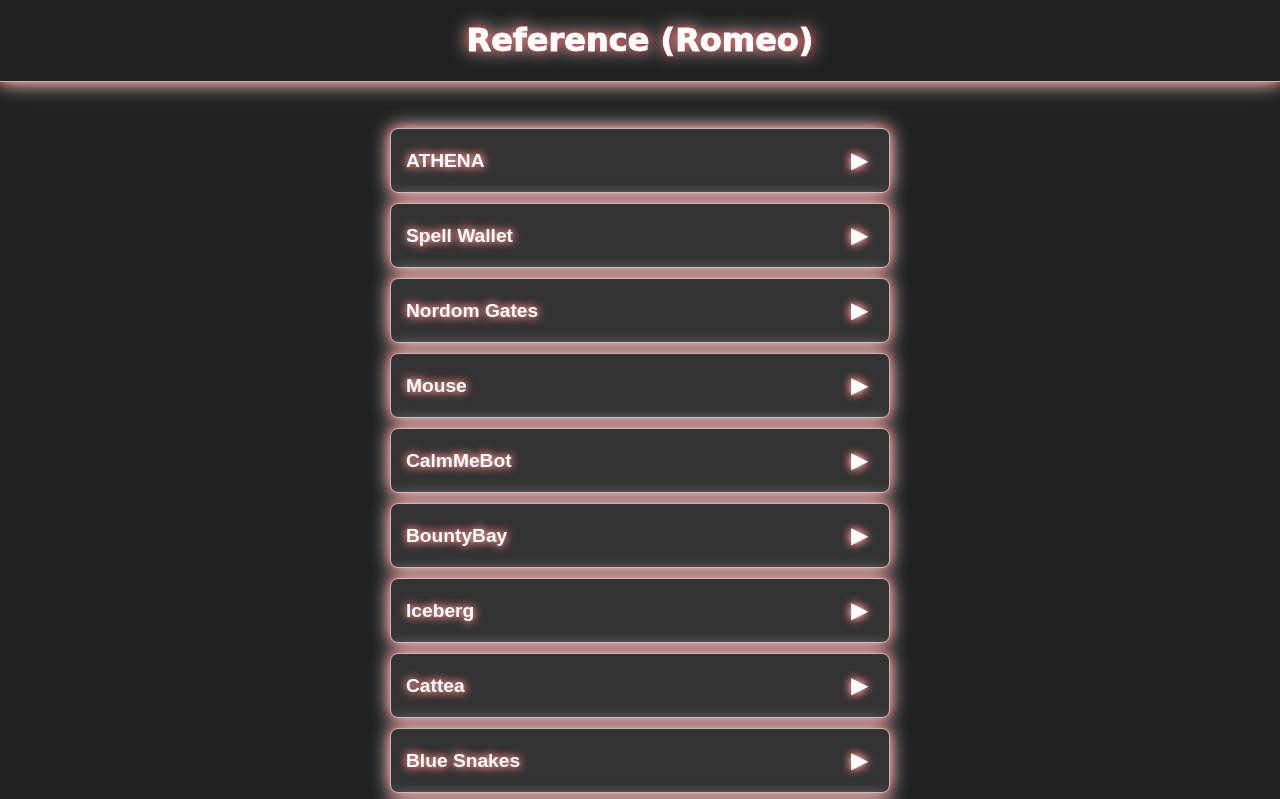
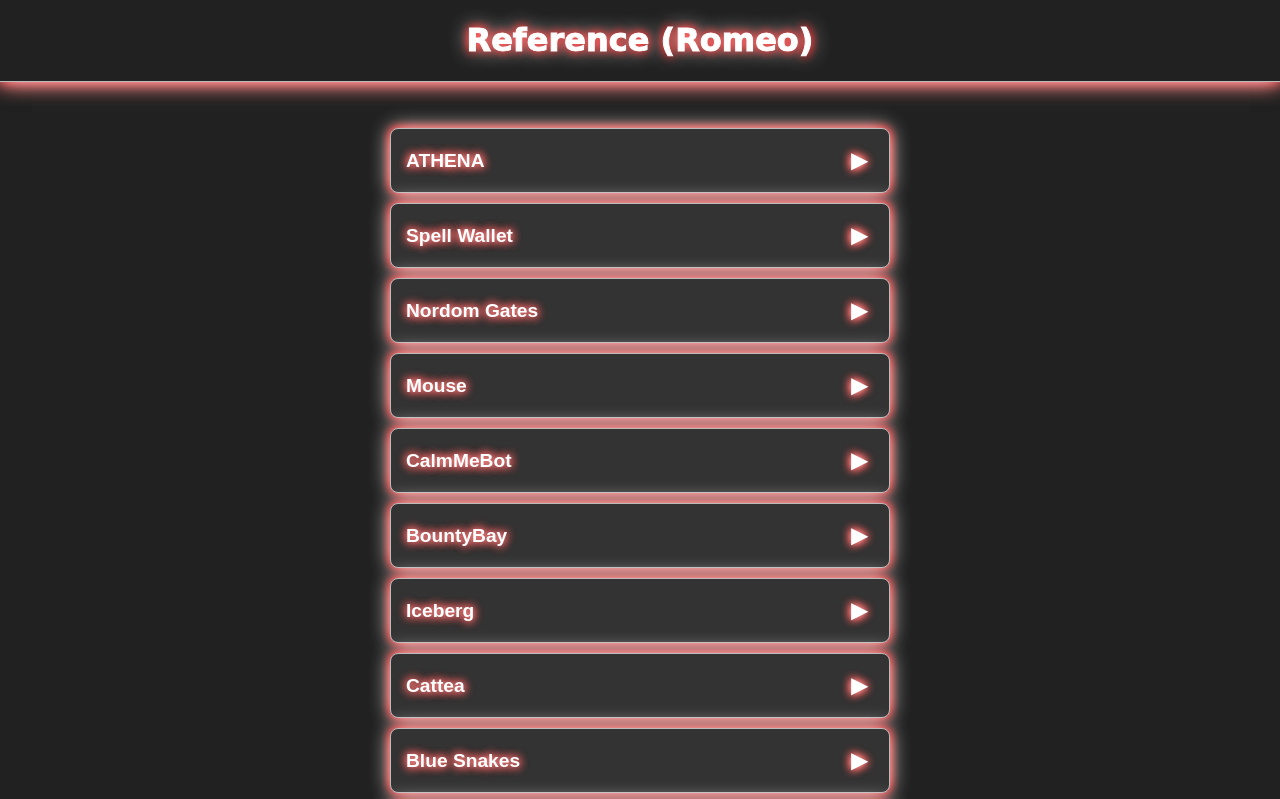
Before and after one commit to RomeoMurmu/ref, a plain HTML site: page index.html in a window 1280 px wide. Shown: the top 799 px of the page. Drawn offline with Linux system fonts and the light colour scheme; a script that the page names is missing.

Commit message:
Update styles.css
v 0.2

```diff
--- a/styles.css
+++ b/styles.css
@@ -16,14 +16,14 @@ body {
     border-top: none;
     border-left: none;
     border-right: none;
-    box-shadow: 0 0 20px #fff, 0 0 10px #ff0000;
+    box-shadow: 0 0 20px #fff, 0 0 10px #ff0000, 0 0 20px red;
 }
 
 .hea h1 {
     text-align: center;
     -webkit-text-stroke: 1px white;
     font-family: "Lucida Handwriting", cursive;
-    text-shadow: 0 0 20px #fff, 0 0 10px #ff0000;
+    text-shadow: 0 0 20px #fff, 0 0 10px #ff0000, 0 0 10px red;
 }
 
 
@@ -39,9 +39,12 @@ body {
     border-radius: 8px;
     padding: 15px 15px;
     margin-bottom: 10px;
-    box-shadow: 0 0 20px #fff, 0 0 10px #ff0000;
+    box-shadow: 0 0 20px #fff, 0 0 10px #ff0000, 0 0 10px red;
     cursor: pointer;
     transition: box-shadow 0.3s ease-in-out;
+
+    position: relative;
+    overflow: hidden;
 }
 
 .header {
@@ -50,11 +53,16 @@ body {
     align-items: center;
     font-size: 1.2em;
     font-weight: bold;
-    text-shadow: 0 0 10px #fff, 0 0 10px #ff0000;
+    text-shadow: 0 0 10px #fff, 0 0 10px #ff0000, 0 0 10px red;
 }
 
 .arrow {
     font-size: 1.5em;
+    transition: text-shadow 0.3s ease-in-out;
+}
+
+.titl {
+    transition: text-shadow 0.3s ease-in-out;
 }
 
 .content {
@@ -63,10 +71,44 @@ body {
 }
 
 .content a {
-    color: aqua;
+    color: #fff;
     text-decoration: none;
     font-weight: bold;
 }
+.content button {
+    margin-left: 20%;
+    width: 60%;
+    height: 30px;
+    background: #333;
+    border: solid 1px #bbb;
+    outline: none;
+    border-top-left-radius: 10px;
+    border-bottom-right-radius: 10px;
+}
+
+.content button:hover {
+    box-shadow: 0 0 10px #fff, 0 0 10px aqua, 0 0 15px #0145ff;
+    transition: box-shadow 0.2s ease-in-out;
+}
+.content button:focus {
+    box-shadow: 0 0 10px #fff, 0 0 10px aqua, 0 0 15px #0145ff;
+}
+
+
+.img-continer {
+    position: absolute; /* Position it absolutely within the box */
+    top: 0;
+    left: 0;
+    width: 100%;
+    height: 100%;
+    background-repeat: no-repeat;
+    background-size: 50px; /* Adjust as needed */
+    background-position: center;
+    filter: drop-shadow(0 0 10px #f64b4b);
+    z-index: 1; /* Place it behind the content */
+
+}
+
 
 /* Responsive Styles */
 @media (max-width: 600px) {
```
